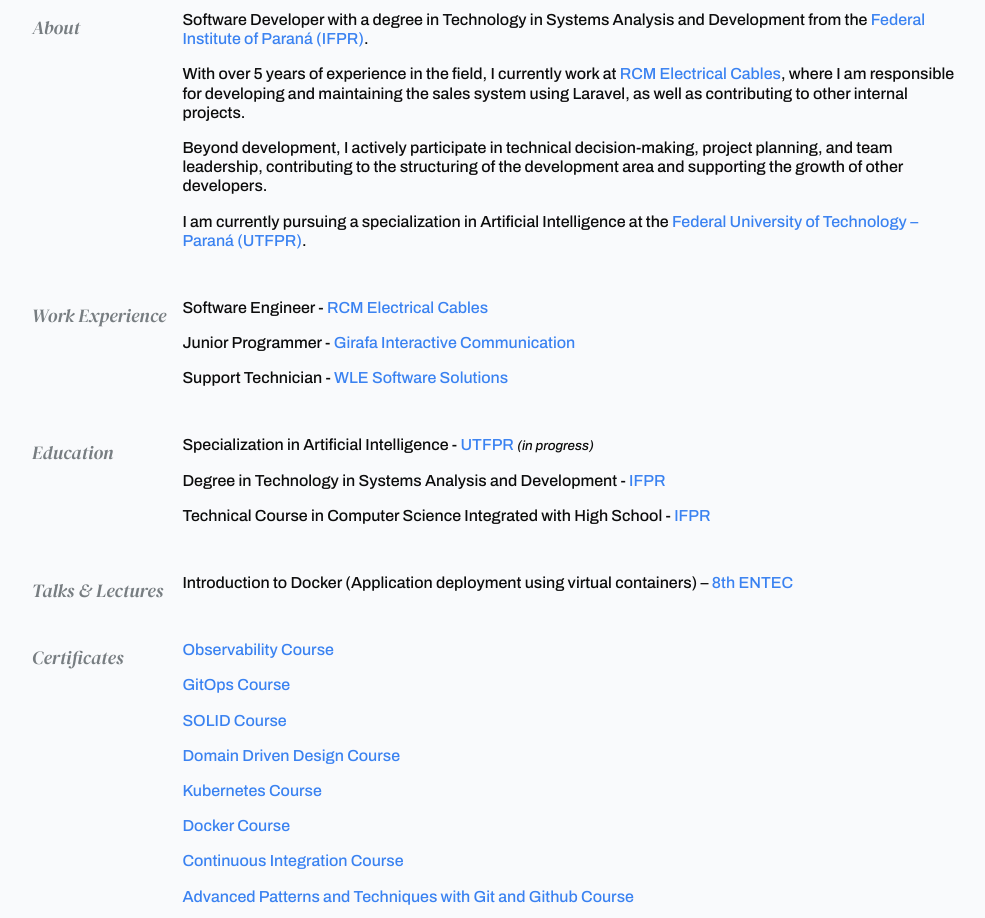
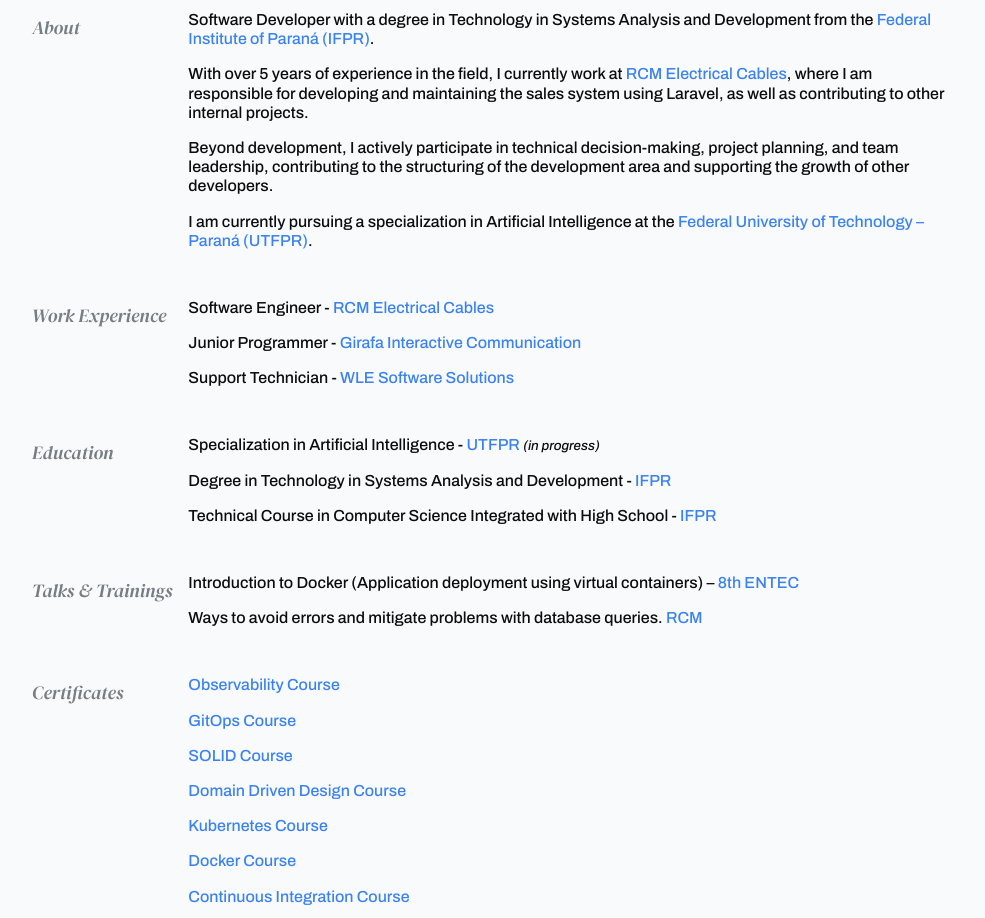
Before and after one commit to RafaelCecchin/website-resume, a plain HTML site: page index.html in a window 1280 px wide. Shown: the part 179-1097 px from the top of the page, without its empty margins (144-1129 px from the left). Drawn offline with Linux system fonts and the light colour scheme; a script that the page names is missing.

Commit message:
feat: add trainings

```diff
--- a/index.html
+++ b/index.html
@@ -91,12 +91,16 @@
                 </ul>
             </div>
 
-            <h3>Talks & Lectures</h3>
+            <h3>Talks & Trainings</h3>
             <div class="data talks">
                 <ul>
                     <li>
                         Introduction to Docker (Application deployment using virtual containers) –
                         <a target="_blank" href="https://ifpr.edu.br/uniao-da-vitoria/entec-2025/">8th ENTEC</a>
+                    </li>
+                    <li>
+                        Ways to avoid errors and mitigate problems with database queries.
+                        <a target="_blank" href="https://rcmcaboseletricos.com.br/">RCM</a>
                     </li>
                 </ul>
             </div>
```
